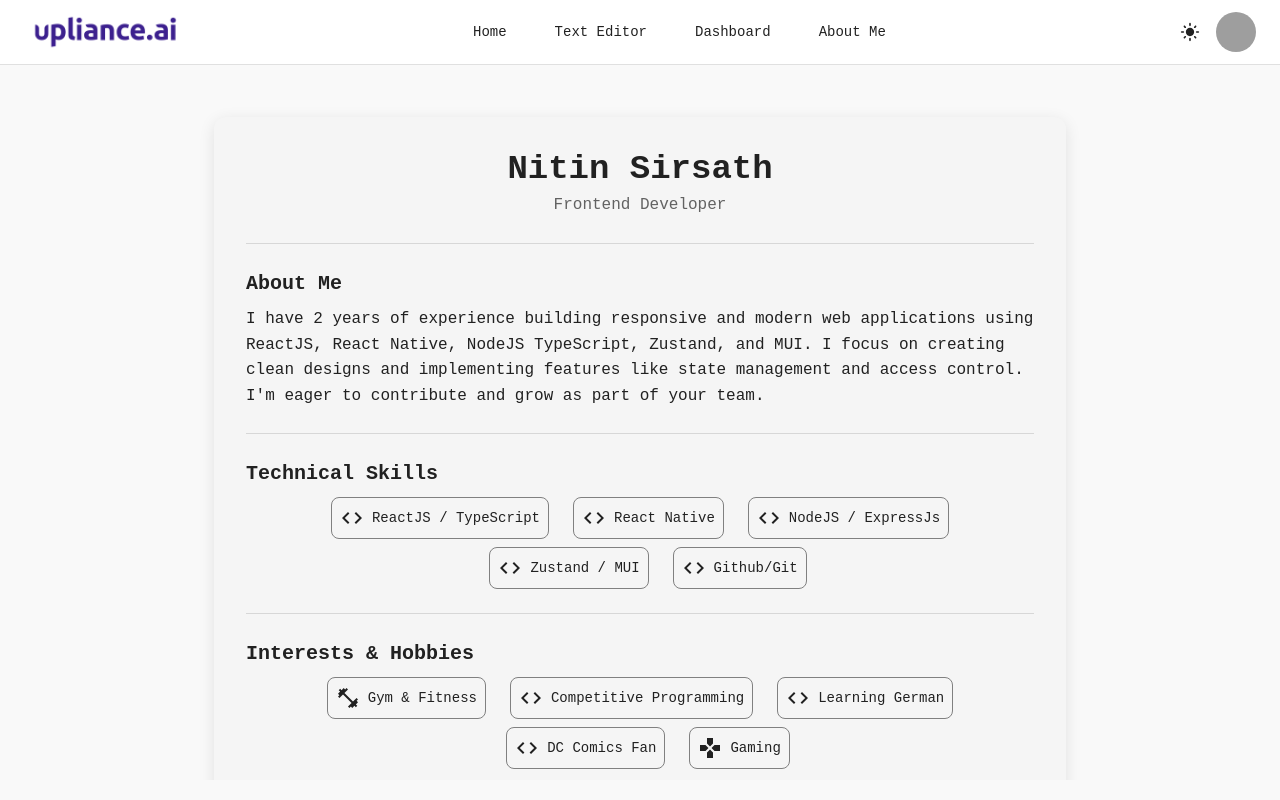
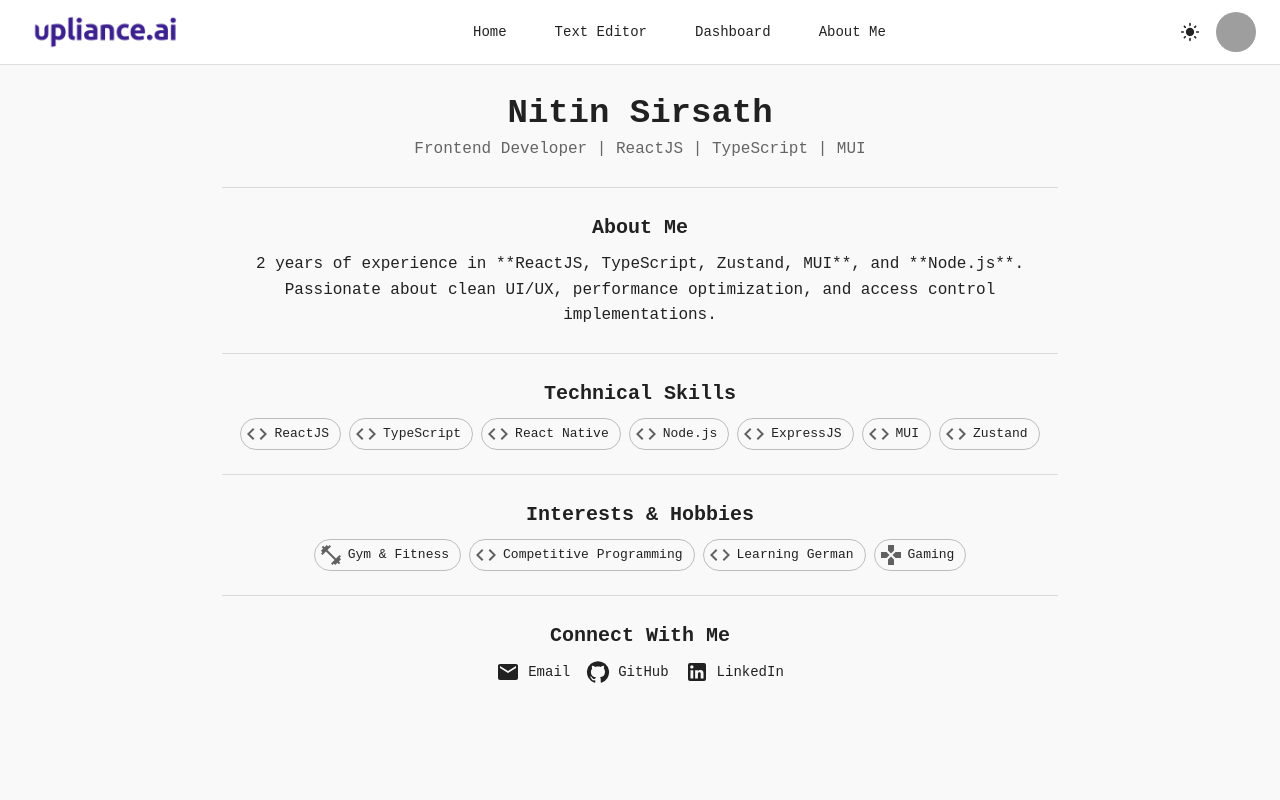
Before and after one commit to NitinSirsath/upliance-ai, a React (Vite) app: page /about in a window 1280 px wide. Built offline with nearby package versions, Linux system fonts and the light colour scheme; sample sign-in values are in the browser's storage; grey boxes are pictures that could not be loaded.

Commit message:
ui fixes in about page

```diff
--- a/src/routes/about/Index.tsx
+++ b/src/routes/about/Index.tsx
@@ -4,9 +4,8 @@ import {
   Box,
   Divider,
   Stack,
-  Paper,
+  Chip,
 } from "@mui/material";
-import { useTheme } from "@mui/material/styles";
 import {
   LinkedIn,
   GitHub,
@@ -17,133 +16,126 @@ import {
 } from "@mui/icons-material";
 
 const AboutMe = () => {
-  const theme = useTheme();
-  const isDarkMode = theme.palette.mode === "dark";
-
   return (
     <Container maxWidth="md">
-      <Paper
-        elevation={3}
+      <Box
         sx={{
-          p: 4,
-          mt: 4,
-          borderRadius: "12px",
+          p: 1,
+          borderRadius: 2,
           textAlign: "center",
-          backgroundColor: isDarkMode ? "grey.900" : "grey.100",
         }}
       >
         <Typography variant="h4" fontWeight="bold">
           Nitin Sirsath
         </Typography>
         <Typography variant="subtitle1" color="text.secondary">
-          Frontend Developer
+          Frontend Developer | ReactJS | TypeScript | MUI
         </Typography>
 
         <Divider sx={{ my: 3 }} />
 
-        <Box textAlign="left">
-          <Typography variant="h6" fontWeight="bold" gutterBottom>
+        {/* About Section */}
+        <Typography variant="h6" fontWeight="bold">
           About Me
         </Typography>
-          <Typography variant="body1">
-            I have 2 years of experience building responsive and modern web
-            applications using ReactJS, React Native, NodeJS TypeScript,
-            Zustand, and MUI. I focus on creating clean designs and implementing
-            features like state management and access control. I'm eager to
-            contribute and grow as part of your team.
+        <Typography variant="body1" sx={{ mt: 1 }}>
+          2 years of experience in **ReactJS, TypeScript, Zustand, MUI**, and
+          **Node.js**. Passionate about clean UI/UX, performance optimization,
+          and access control implementations.
         </Typography>
-        </Box>
 
         <Divider sx={{ my: 3 }} />
 
-        <Box textAlign="left">
-          <Typography variant="h6" fontWeight="bold" gutterBottom>
+        {/* Technical Skills */}
+        <Typography variant="h6" fontWeight="bold">
           Technical Skills
         </Typography>
         <Stack
           direction="row"
-            spacing={2}
-            gap={1}
+          spacing={1}
           flexWrap="wrap"
           justifyContent="center"
+          sx={{ mt: 1 }}
         >
-            <ChipWithIcon icon={<Code />} label="ReactJS / TypeScript" />
-            <ChipWithIcon icon={<Code />} label="React Native" />
-            <ChipWithIcon icon={<Code />} label="NodeJS / ExpressJs" />
-            <ChipWithIcon icon={<Code />} label="Zustand / MUI" />
-            <ChipWithIcon icon={<Code />} label="Github/Git" />
+          {[
+            "ReactJS",
+            "TypeScript",
+            "React Native",
+            "Node.js",
+            "ExpressJS",
+            "MUI",
+            "Zustand",
+          ].map((skill) => (
+            <Chip
+              key={skill}
+              icon={<Code />}
+              label={skill}
+              variant="outlined"
+            />
+          ))}
         </Stack>
-        </Box>
 
         <Divider sx={{ my: 3 }} />
 
-        <Box textAlign="left">
-          <Typography variant="h6" fontWeight="bold" gutterBottom>
+        {/* Interests & Hobbies */}
+        <Typography variant="h6" fontWeight="bold">
           Interests & Hobbies
         </Typography>
         <Stack
           direction="row"
-            spacing={2}
+          spacing={1}
           flexWrap="wrap"
           justifyContent="center"
-            gap={1}
+          sx={{ mt: 1 }}
         >
-            <ChipWithIcon icon={<FitnessCenter />} label="Gym & Fitness" />
-            <ChipWithIcon icon={<Code />} label="Competitive Programming" />
-            <ChipWithIcon icon={<Code />} label="Learning German" />
-            <ChipWithIcon icon={<Code />} label="DC Comics Fan" />
-            <ChipWithIcon icon={<Gamepad />} label="Gaming" />
+          <Chip
+            icon={<FitnessCenter />}
+            label="Gym & Fitness"
+            variant="outlined"
+          />
+          <Chip
+            icon={<Code />}
+            label="Competitive Programming"
+            variant="outlined"
+          />
+          <Chip icon={<Code />} label="Learning German" variant="outlined" />
+          <Chip icon={<Gamepad />} label="Gaming" variant="outlined" />
         </Stack>
-        </Box>
 
         <Divider sx={{ my: 3 }} />
 
-        <Box>
-          <Typography variant="h6" fontWeight="bold" gutterBottom>
+        {/* Contact Section */}
+        <Typography variant="h6" fontWeight="bold">
           Connect With Me
         </Typography>
-          <Stack direction="row" spacing={2} justifyContent="center">
-            <ContactIcon
+        <Stack
+          direction="row"
+          spacing={2}
+          justifyContent="center"
+          sx={{ mt: 1 }}
+        >
+          <ContactLink
             href="mailto:nitinsirsath8855@gmail.com"
             icon={<Mail />}
             label="Email"
           />
-            <ContactIcon
-              href="https://nitinsirsath.netlify.app/"
+          <ContactLink
+            href="https://github.com/nitinsirsath"
             icon={<GitHub />}
-              label="Portfolio"
+            label="GitHub"
           />
-            <ContactIcon
+          <ContactLink
             href="https://www.linkedin.com/in/nitin-s-254294119/"
             icon={<LinkedIn />}
             label="LinkedIn"
           />
         </Stack>
       </Box>
-      </Paper>
     </Container>
   );
 };
 
-const ChipWithIcon = ({
-  icon,
-  label,
-}: {
-  icon: JSX.Element;
-  label: string;
-}) => (
-  <Box
-    display="flex"
-    alignItems="center"
-    gap={1}
-    sx={{ p: 1, border: "1px solid grey", borderRadius: "8px" }}
-  >
-    {icon}
-    <Typography variant="body2">{label}</Typography>
-  </Box>
-);
-
-const ContactIcon = ({
+const ContactLink = ({
   href,
   icon,
   label,
```
Lines whose indentation alone changed are shown as unchanged.
